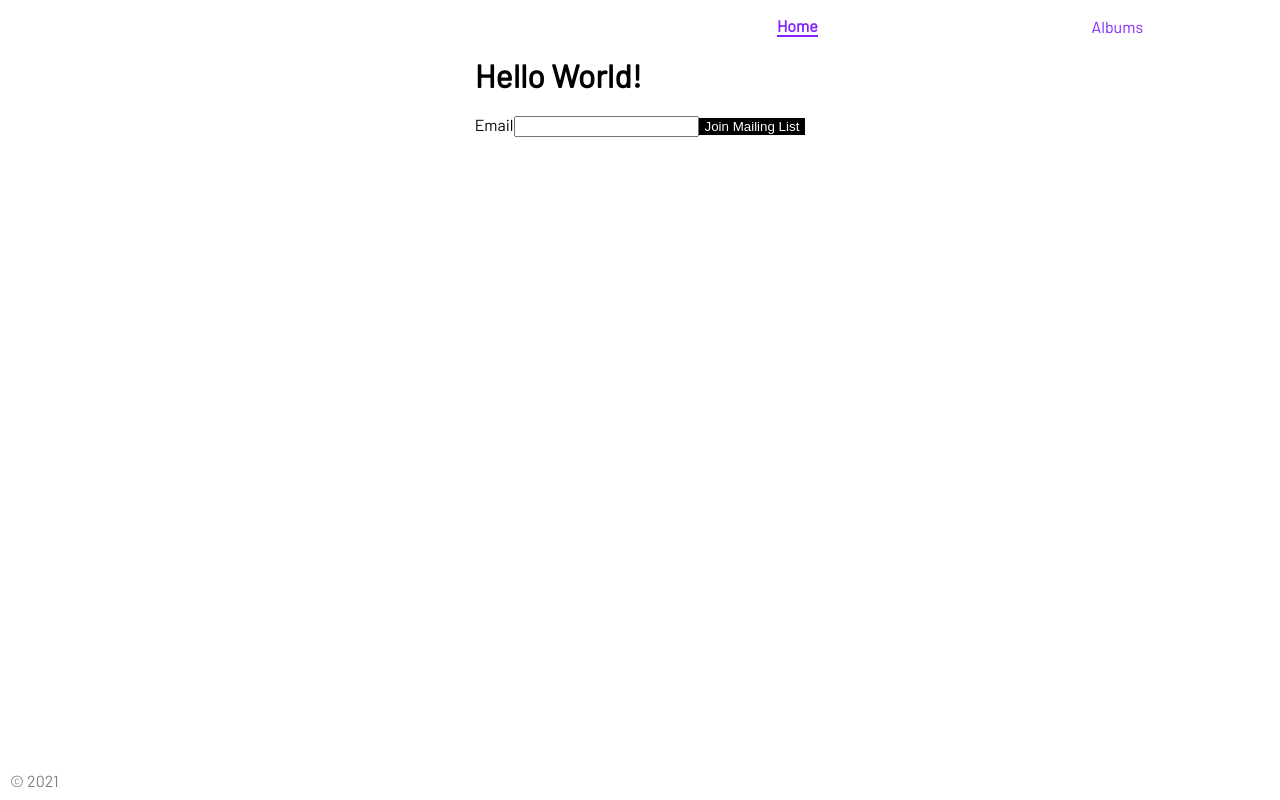
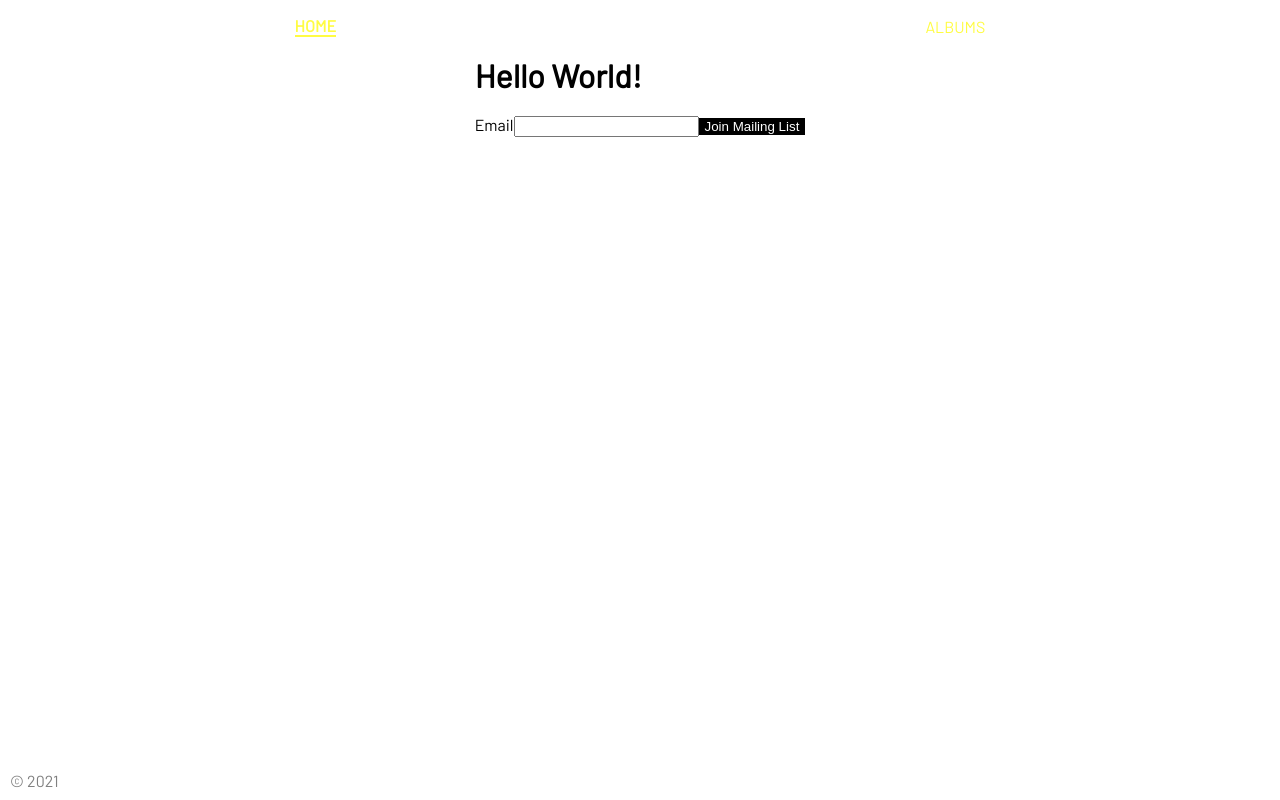
Before and after one commit to JamesWheadon/Lenny_Kravitz, a React app in the folder client/: page / in a window 1280 px wide. Built offline with nearby package versions, Linux system fonts and the light colour scheme.

Commit message:
update color, stying and positioning

```diff
--- a/client/src/layout/Header/index.js
+++ b/client/src/layout/Header/index.js
@@ -6,8 +6,8 @@
 const Header = () => {
     return (
         <nav role="navigation">
-            <NavLink exact to="/" activeClassName="current">Home</NavLink>
-            <NavLink to="/albums" activeClassName="current">Albums</NavLink>
+            <NavLink exact to="/" activeClassName="current">HOME</NavLink>
+            <NavLink to="/albums" activeClassName="current">ALBUMS</NavLink>
         </nav>
     );
 }
--- a/client/src/layout/Header/style.css
+++ b/client/src/layout/Header/style.css
@@ -1,5 +1,5 @@
 nav {
-    width: 50%;
+    width: 100%;
     display: flex;
     justify-content: space-around;
     align-items: center;
@@ -11,7 +11,7 @@
 }
 
 a {
-    color: rgb(131, 36, 255);
+    color: #fffc43;
     text-decoration: none;
 }
 
@@ -24,7 +24,7 @@
     transition-duration: 0.7s;
     transition-timing-function: ease;
     transition-delay: 0s;
-    color: rgb(131, 36, 255);
+    color: #ffe817;
   }
 
 .current {
```
